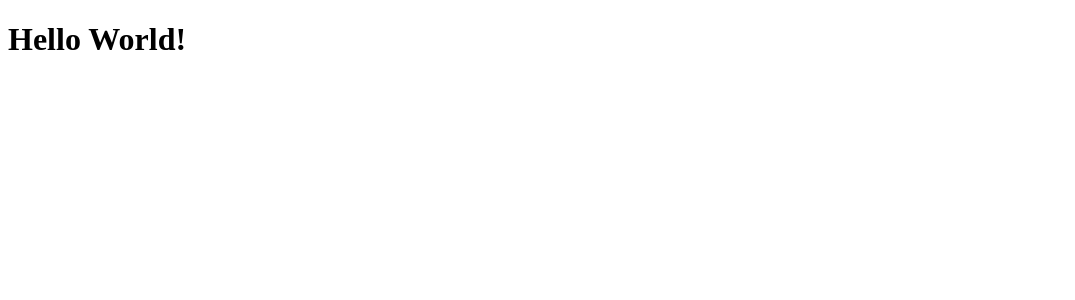
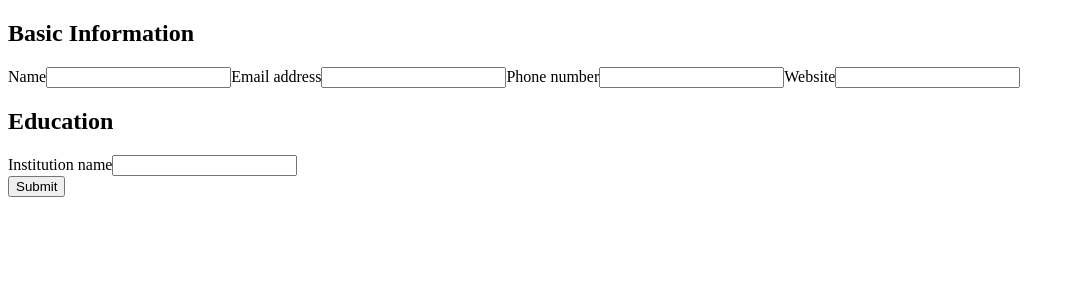
Before and after one commit to zainiscoding/cv-creator, a React (Create React App) app: page / in a window 1280 px wide. Shown: the top 300 px of the page, without its empty margins (0-1075 px from the left). Built offline with nearby package versions, Linux system fonts and the light colour scheme.

Commit message:
Created invidiual components, working on states

```diff
--- a/src/App.js
+++ b/src/App.js
@@ -1,7 +1,20 @@
-import React from 'react';
+import React, { Component } from 'react';
+import InputsContainer from './components/InputsContainer';
+import CV from './components/CV';
 
-function App() {
-    return <h1>Hello World!</h1>;
+class App extends Component {
+    constructor(props) {
+        super(props);
+    }
+
+    render() {
+        return (
+            <div id='App'>
+                <InputsContainer />
+                <CV />
+            </div>
+        );
+    }
 }
 
 export default App;
--- /dev/null
+++ b/src/components/CV.js
@@ -0,0 +1,22 @@
+import React, { Component } from 'react';
+
+class CV extends Component {
+    constructor(props) {
+        super(props);
+        this.state = {
+            basics: '',
+            education: '',
+            practical: '',
+        };
+    }
+
+    render() {
+        return (
+            <div id='CV'>
+                <div id='basicInfoContainer'></div>
+            </div>
+        );
+    }
+}
+
+export default CV;
--- /dev/null
+++ b/src/components/InputBasicInfo.js
@@ -0,0 +1,68 @@
+import React, { Component } from 'react';
+
+class InputBasicInfo extends Component {
+    constructor(props) {
+        super(props);
+        this.state = {
+            name: '',
+            email: '',
+            phoneNumber: '',
+            website: '',
+        };
+        this.handleChange = this.handleChange.bind(this);
+    }
+
+    handleChange(e) {
+        const target = e.target;
+        const value = target.value;
+        const name = target.id;
+
+        this.setState({
+            [name]: value,
+        });
+        console.log(this.state);
+    }
+
+    render() {
+        const info = this.state;
+        return (
+            <div id='BasicInputsContainer' onChange={this.handleChange}>
+                <h2>Basic Information</h2>
+                <label htmlFor='nameInput'>Name</label>
+                <input
+                    name='basic'
+                    type='text'
+                    id='name'
+                    className='input'
+                    value={info.name}
+                ></input>
+                <label htmlFor='email'>Email address</label>
+                <input
+                    name='basic'
+                    type='email'
+                    id='email'
+                    className='input'
+                    value={info.email}
+                ></input>
+                <label htmlFor='phoneNumber'>Phone number</label>
+                <input
+                    name='basic'
+                    type='number'
+                    id='phoneNumber'
+                    className='input'
+                    value={info.phoneNumber}
+                ></input>
+                <label htmlFor='website'>Website</label>
+                <input
+                    name='basic'
+                    type='url'
+                    id='website'
+                    className='input'
+                    value={info.website}
+                ></input>
+            </div>
+        );
+    }
+}
+
+export default InputBasicInfo;
--- /dev/null
+++ b/src/components/InputEducation.js
@@ -0,0 +1,25 @@
+import React, { Component } from 'react';
+import InputsContainer from './InputsContainer';
+
+class InputEducation extends Component {
+    constructor(props) {
+        super(props);
+        this.state = {};
+    }
+
+    render() {
+        return (
+            <div id='EducationInputsContainer'>
+                <h2>Education</h2>
+                <label htmlFor='institutionNameInput'>Institution name</label>
+                <input
+                    name='education'
+                    type='text'
+                    id='institutionNameInput'
+                ></input>
+            </div>
+        );
+    }
+}
+
+export default InputEducation;
--- /dev/null
+++ b/src/components/InputPracticalExperience.js
@@ -0,0 +1 @@
+import React, { Component } from 'react';
--- /dev/null
+++ b/src/components/InputsContainer.js
@@ -0,0 +1,23 @@
+import React, { Component } from 'react';
+import InputBasicInfo from './InputBasicInfo';
+import InputEducation from './InputEducation';
+
+class InputsContainer extends Component {
+    constructor(props) {
+        super(props);
+    }
+
+    render() {
+        return (
+            <div id='InputsContainer'>
+                <InputBasicInfo />
+                <InputEducation />
+                <div className='submitBtnContainer'>
+                    <input type='submit' value='Submit'></input>
+                </div>
+            </div>
+        );
+    }
+}
+
+export default InputsContainer;
```
Also changed, not shown: src/components/InputBasicInfo copy.js (added, +66 -0 lines).
